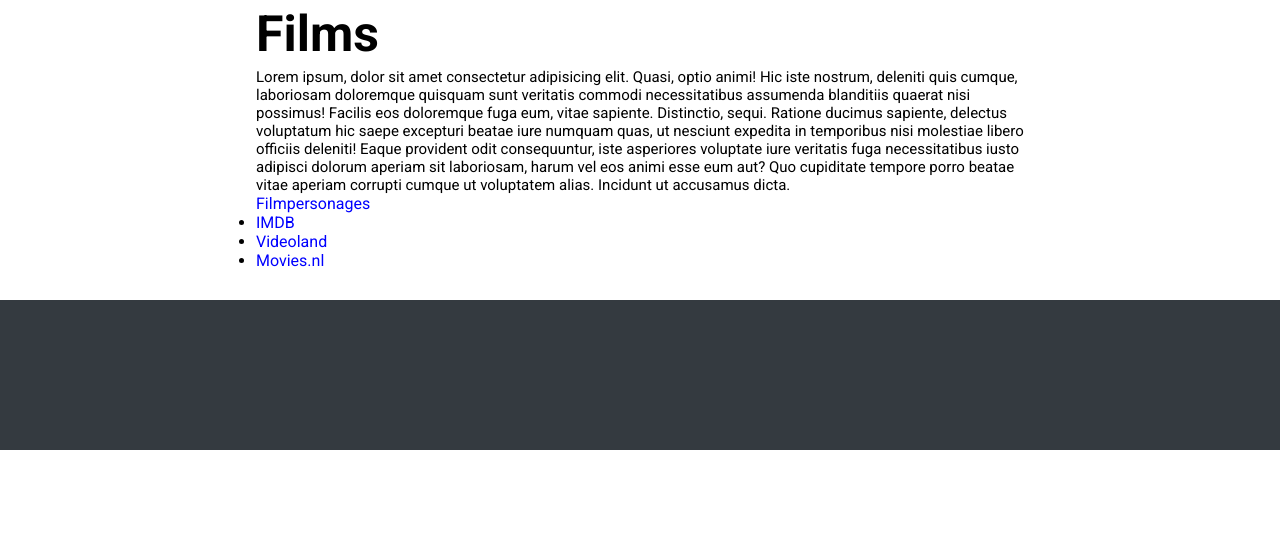
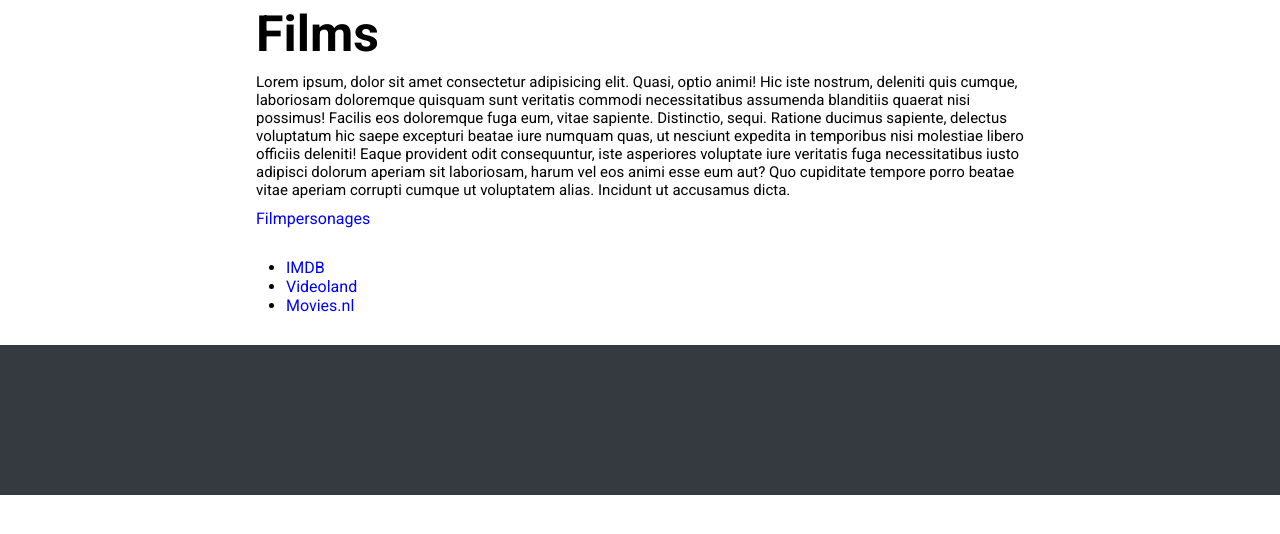
Before and after one commit to miitchel/C2-CodeCamp, a PHP site: page /C2-CodeCamp/films/index.php in a window 1280 px wide. Shown: the part 100-634 px from the top of the page. Run offline with PHP 8.4, Linux system fonts and the light colour scheme.

Commit message:
Films index update
sub-wrapper toegevoegd en een items div voor de lijst van links

```diff
--- a/films/index.php
+++ b/films/index.php
@@ -13,15 +13,17 @@
 
     <main>
         <div class="wrapper">
-            <div class="films">
+            <div class="sub-wrapper">
                 <h1>Films</h1>
                 <p>Lorem ipsum, dolor sit amet consectetur adipisicing elit. Quasi, optio animi! Hic iste nostrum, deleniti quis cumque, laboriosam doloremque quisquam sunt veritatis commodi necessitatibus assumenda blanditiis quaerat nisi possimus! Facilis eos doloremque fuga eum, vitae sapiente. Distinctio, sequi. Ratione ducimus sapiente, delectus voluptatum hic saepe excepturi beatae iure numquam quas, ut nesciunt expedita in temporibus nisi molestiae libero officiis deleniti! Eaque provident odit consequuntur, iste asperiores voluptate iure veritatis fuga necessitatibus iusto adipisci dolorum aperiam sit laboriosam, harum vel eos animi esse eum aut? Quo cupiditate tempore porro beatae vitae aperiam corrupti cumque ut voluptatem alias. Incidunt ut accusamus dicta.</p>
                 <a href="<?php echo $base_url; ?>/filmpersonages/index.php">Filmpersonages</a>
-                <ul>
-                    <li><a href="https://www.imdb.com/">IMDB</a></li>
-                    <li><a href="https://www.videoland.com/nl/">Videoland</a></li>
-                    <li><a href="https://dan.com/nl-nl/domeinnaam-kopen/movies.nl">Movies.nl</a></li>
-                </ul>
+                <div class="items">
+                    <ul>
+                        <li><a href="https://www.imdb.com/">IMDB</a></li>
+                        <li><a href="https://www.videoland.com/nl/">Videoland</a></li>
+                        <li><a href="https://dan.com/nl-nl/domeinnaam-kopen/movies.nl">Movies.nl</a></li>
+                    </ul>
+                </div>
             </div>
         </div>
     </main>
```
